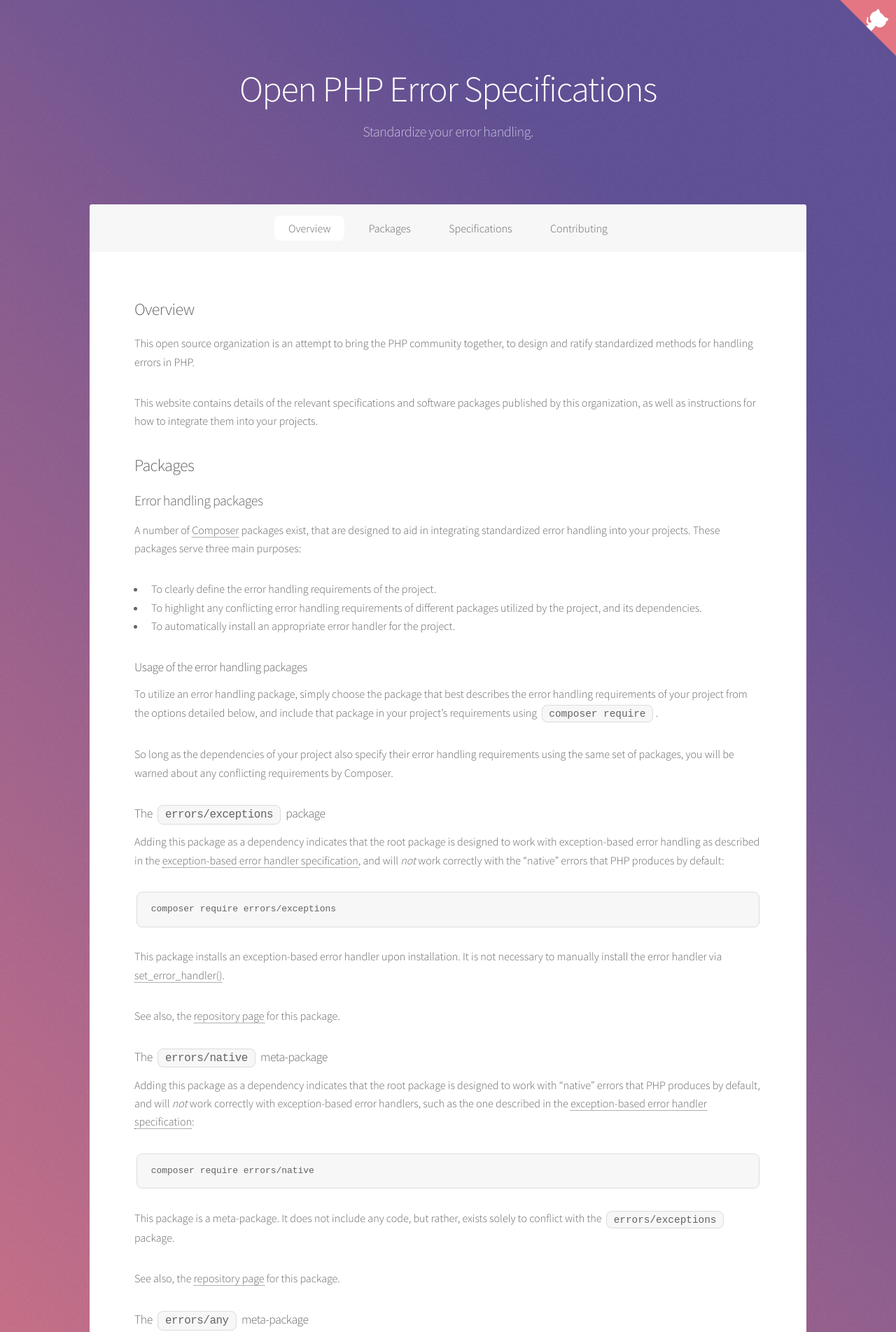
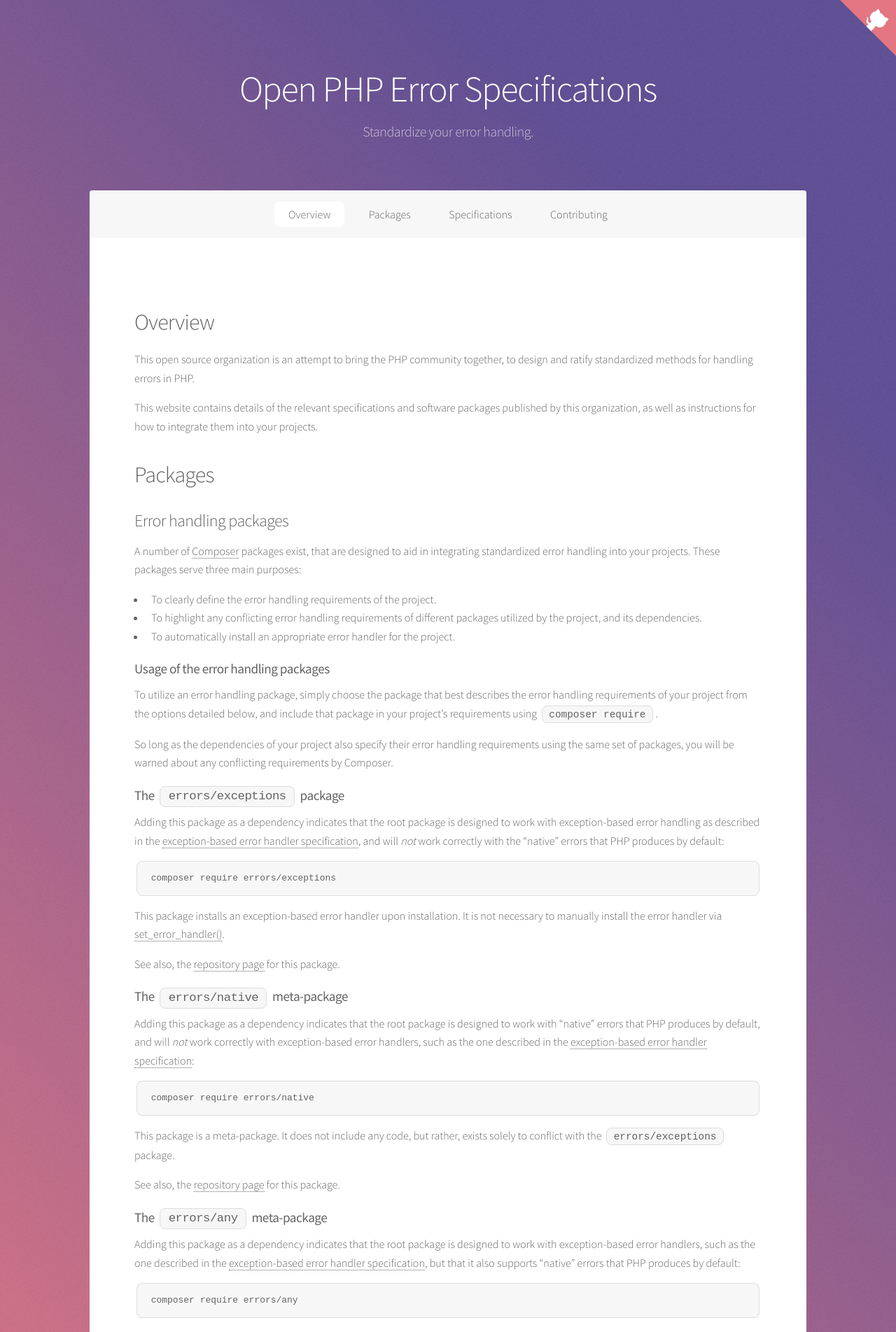
Before and after one commit to php-errors/php-errors.github.io, a Jekyll site: the page built from index.md, in a window 1280 px wide. Shown: the top 1903 px of the page at 70% size. Built offline with Jekyll 4.4.1, drawn with Linux system fonts in a browser that asks for light colours; our own code applies the rules of GitHub Pages for plain Markdown files.

Commit message:
Better typography.

```diff
--- a/assets/css/main.css
+++ b/assets/css/main.css
@@ -1649,7 +1649,7 @@
 
 	body, input, select, textarea {
 		font-family: "Source Sans Pro", Helvetica, sans-serif;
-		font-size: 17pt;
+		font-size: 15pt;
 		font-weight: 300;
 		line-height: 1.65;
 	}
@@ -1701,7 +1701,7 @@
 	}
 
 	p {
-		margin: 0 0 2em 0;
+		margin: 0 0 1em 0;
 	}
 
 		p.content {
@@ -1719,7 +1719,7 @@
 	h1, h2, h3, h4, h5, h6 {
 		font-weight: 300;
 		line-height: 1.5;
-		margin: 0 0 0.7em 0;
+		margin: 1em 0 0.5em 0;
 		letter-spacing: -0.025em;
 	}
 
@@ -1729,20 +1729,21 @@
 		}
 
 	h1 {
-		font-size: 2.5em;
+		font-size: 3em;
 		line-height: 1.2;
 	}
 
 	h2 {
+		font-size: 2em;
+	}
+
+	h3 {
 		font-size: 1.5em;
 	}
 
-	h3 {
-		font-size: 1.25em;
-	}
-
 	h4 {
-		font-size: 1.1em;
+		font-size: 1.2em;
+		font-weight: 400;
 	}
 
 	h5 {
@@ -1776,7 +1777,7 @@
 	blockquote {
 		border-left: solid 4px;
 		font-style: italic;
-		margin: 0 0 2em 0;
+		margin: 0 0 1em 0;
 		padding: 0.5em 0 0.5em 2em;
 	}
 
@@ -1787,13 +1788,14 @@
 		font-size: 0.9em;
 		margin: 0 0.25em;
 		padding: 0.25em 0.65em;
+		white-space: nowrap;
 	}
 
 	pre {
 		-webkit-overflow-scrolling: touch;
 		font-family: "Courier New", monospace;
 		font-size: 0.9em;
-		margin: 0 0 2em 0;
+		margin: 0 0 1em 0;
 	}
 
 		pre code {
@@ -2481,7 +2483,7 @@
 
 	ul {
 		list-style: disc;
-		margin: 0 0 2em 0;
+		margin: 0 0 1em 0;
 		padding-left: 1em;
 	}
 
```
